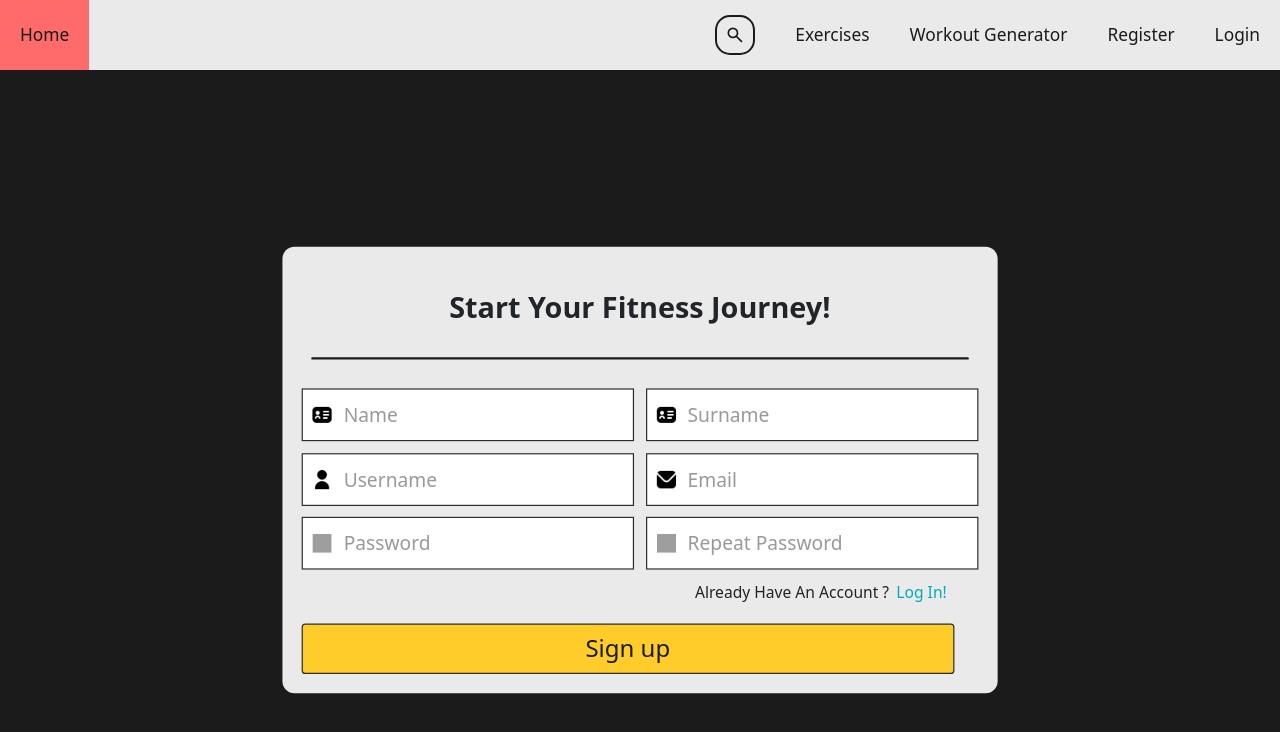
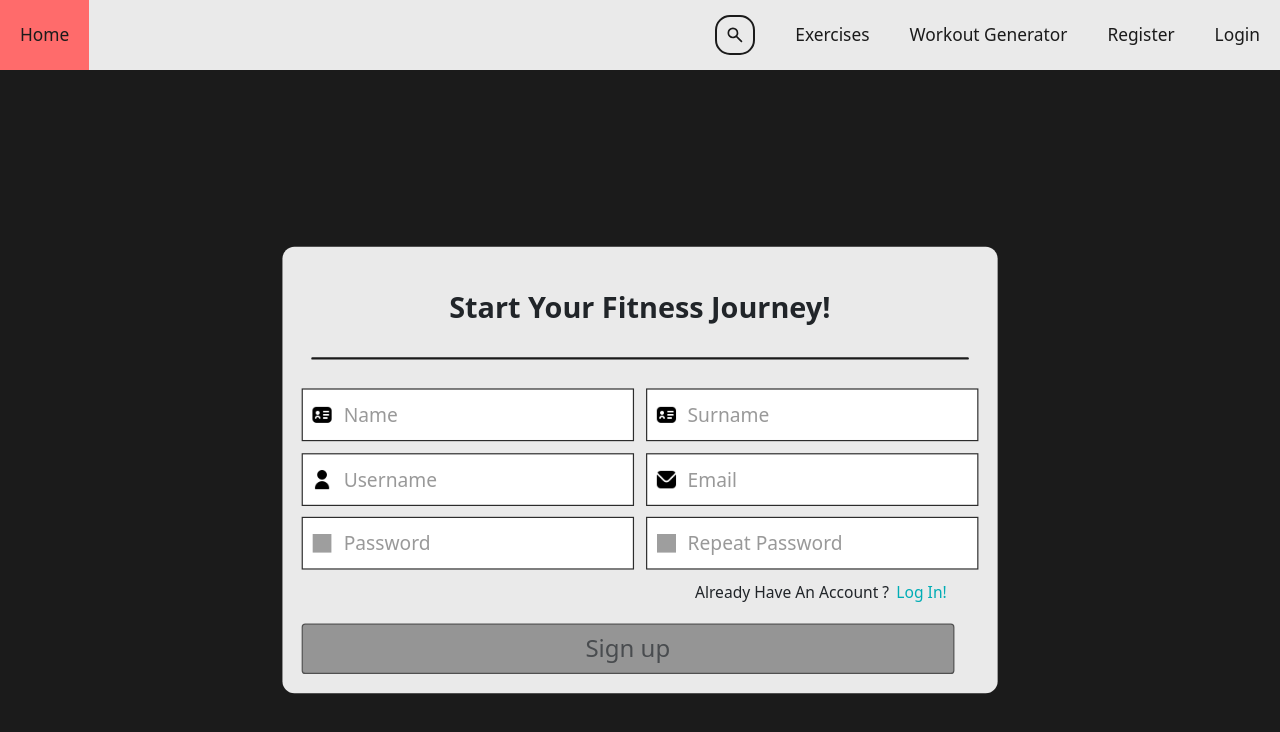
Before and after one commit to FitnessWebas/fitnessweb-ui, a React (Vite) app: page /Register in a window 1280 px wide. Shown: the top 732 px of the page. Built offline with nearby package versions, Linux system fonts and the light colour scheme; grey boxes are pictures that could not be loaded.

Commit message:
Made SignUp and LogIn buttons become disabled if the input fields are empty

```diff
--- a/src/components/LogInForm/LogInForm.module.css
+++ b/src/components/LogInForm/LogInForm.module.css
@@ -129,13 +129,12 @@
   width: 100%;
 }
 
-.submit:hover {
-  background-color: #e6b526;
-}
-
 .submitDisabled {
   background-color: gray;
   color: var(--light-700);
+}
+
+.submitDisabled:hover {
   cursor: not-allowed;
 }
 
--- a/src/components/RegisterForm/RegisterForm.module.css
+++ b/src/components/RegisterForm/RegisterForm.module.css
@@ -117,8 +117,14 @@
   width: 100%;
 }
 
-.submit:hover {
-  background-color: #e6b526;
+.submitDisabled {
+  background-color: gray;
+  color: var(--light-700);
+  cursor: not-allowed;
+}
+
+.submitDisabled:hover {
+  cursor: not-allowed;
 }
 
 @media (max-width: 600px) {
--- a/src/components/RegisterForm/RegisterForm.tsx
+++ b/src/components/RegisterForm/RegisterForm.tsx
@@ -1,4 +1,4 @@
-import React from "react";
+import React, { useState } from "react";
 import styles from "./RegisterForm.module.css";
 import user_icon from "../../assets/Username.png";
 import Email from "../../assets/Email.png";
@@ -8,11 +8,25 @@ import { useNavigate } from "react-router-dom";
 
 const RegisterForm = () => {
   const navigate = useNavigate();
+  const [name, setName] = useState("");
+  const [surname, setSurname] = useState("");
+  const [username, setUsername] = useState("");
+  const [email, setEmail] = useState("");
+  const [password, setPassword] = useState("");
+  const [repeatPassword, setRepeatPassword] = useState("");
 
   const handleSubmit = (event: React.FormEvent) => {
     event.preventDefault();
     navigate("/LogIn");
   };
+
+  const isFormValid =
+    name.trim() !== "" &&
+    surname.trim() !== "" &&
+    username.trim() !== "" &&
+    email.trim() !== "" &&
+    password.trim() !== "" &&
+    repeatPassword.trim() !== "";
 
   return (
     <div className={styles.container1}>
@@ -24,31 +38,61 @@ const RegisterForm = () => {
         <div className={styles.inputs}>
           <div className={styles.input}>
             <img src={Credentials} alt="Credentials Icon" />
-            <input type="text" placeholder="Name" />
+            <input
+              type="text"
+              placeholder="Name"
+              value={name}
+              onChange={(e) => setName(e.target.value)}
+            />
           </div>
 
           <div className={styles.input}>
             <img src={Credentials} alt="Credentials Icon" />
-            <input type="text" placeholder="Surname" />
+            <input
+              type="text"
+              placeholder="Surname"
+              value={surname}
+              onChange={(e) => setSurname(e.target.value)}
+            />
           </div>
 
           <div className={styles.input}>
             <img src={user_icon} alt="User Icon" />
-            <input type="text" placeholder="Username" />
+            <input
+              type="text"
+              placeholder="Username"
+              value={username}
+              onChange={(e) => setUsername(e.target.value)}
+            />
           </div>
 
           <div className={styles.input}>
             <img src={Email} alt="Email Icon" />
-            <input type="email" placeholder="Email" />
+            <input
+              type="email"
+              placeholder="Email"
+              value={email}
+              onChange={(e) => setEmail(e.target.value)}
+            />
           </div>
 
           <div className={styles.input}>
             <img src={Password} alt="Password Icon" />
-            <input type="password" placeholder="Password" />
+            <input
+              type="password"
+              placeholder="Password"
+              value={password}
+              onChange={(e) => setPassword(e.target.value)}
+            />
           </div>
           <div className={styles.input}>
             <img src={Password} alt="Password Icon" />
-            <input type="password" placeholder="Repeat Password" />
+            <input
+              type="password"
+              placeholder="Repeat Password"
+              value={repeatPassword}
+              onChange={(e) => setRepeatPassword(e.target.value)}
+            />
           </div>
         </div>
         <div className={styles.createdAccount}>
@@ -60,8 +104,11 @@ const RegisterForm = () => {
         <div className={styles.signupButton}>
           <button
             type="submit"
-            className={styles.submit}
+            className={`${styles.submit} ${
+              !isFormValid ? styles.submitDisabled : ""
+            }`}
             onClick={handleSubmit}
+            disabled={!isFormValid}
           >
             Sign up
           </button>
```
